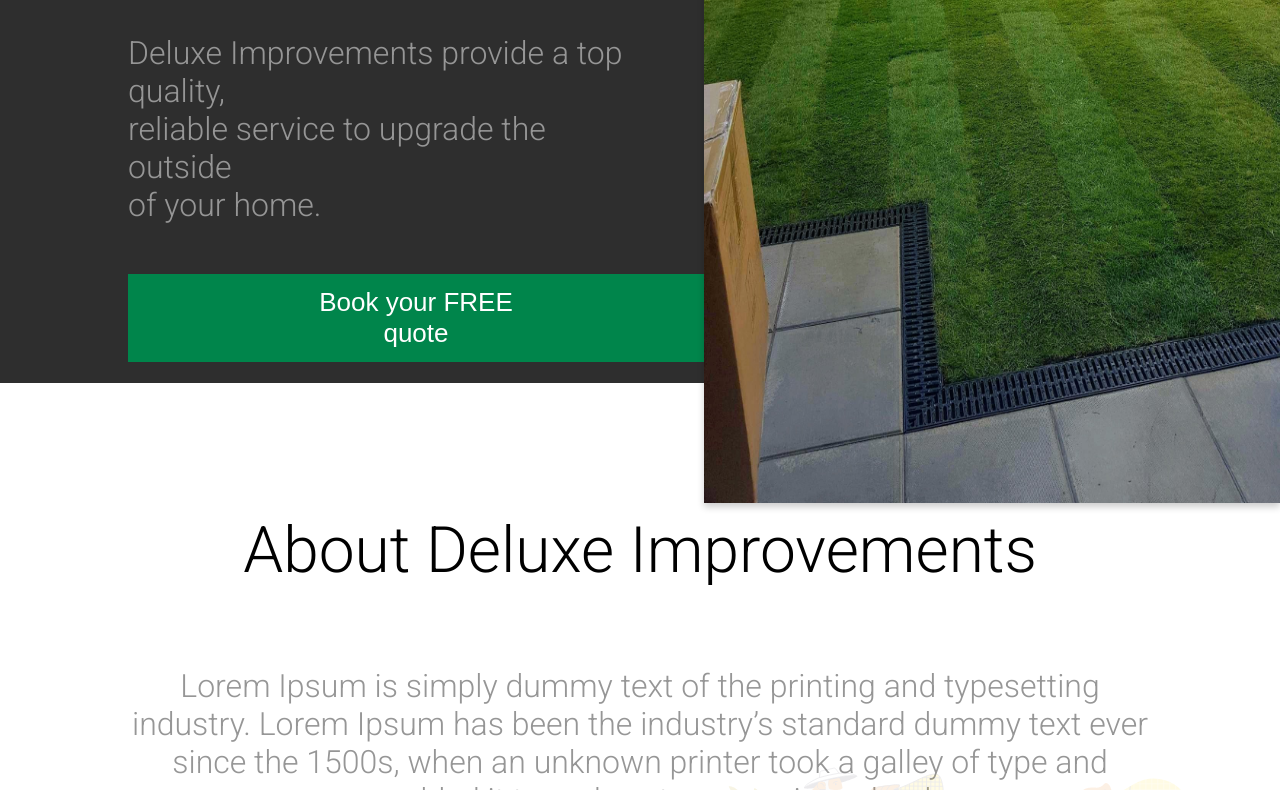
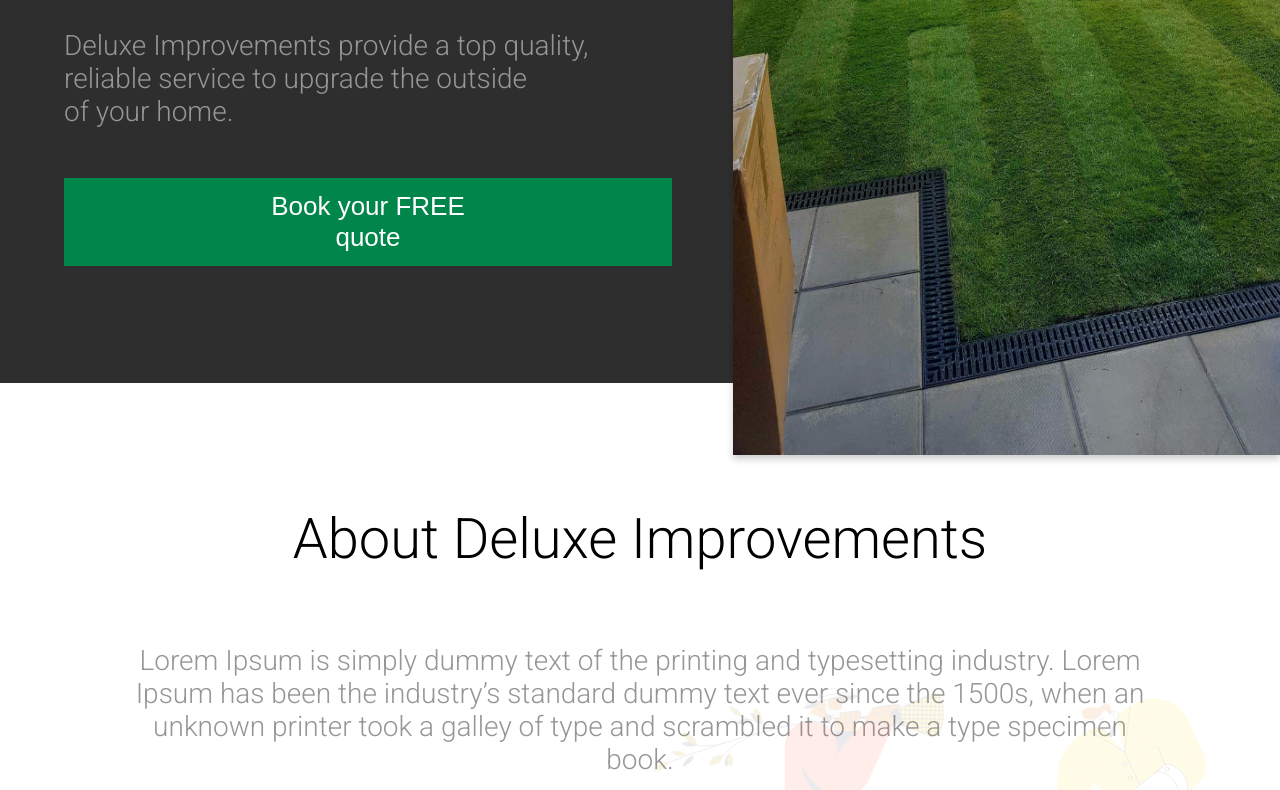
Before and after one commit to connor-blackburn/Deluxe-Improvements, a plain HTML site: page index.html in a window 1280 px wide. Shown: the part 429-1219 px from the top of the page. Drawn offline with Linux system fonts and the light colour scheme.

Commit message:
Styling Edited For Large Laptop Device Size

```diff
--- a/index.html
+++ b/index.html
@@ -91,9 +91,9 @@
     <section id="testimonials" class="testimonials_wrapper">
 
       <div class="testimonial_heading">
-        <img src="assets/images/started_line.png" height='1px' alt="">
+        <img src="assets/images/started_line.png" height='1px' width='15%' alt="">
         <h1>What Our <span>Great Clients</span> Are Saying</h1>
-        <img src="assets/images/started_line.png" height='1px' alt="">
+        <img src="assets/images/started_line.png" height='1px' width='15%' alt="">
       </div>
 
       <div class="tesimonial_content">
@@ -108,10 +108,10 @@
       <h1>How We <span class='process_header'>Transform</span> Your Home</h1>
 
       <div class="process_content">
-        <div class="call"><img src="assets/icons/call.svg" alt="" height='150' width='150'><br/><p>Get in contact</p></div>
-        <div class="measure"><img src="assets/icons/measure.svg" alt="" height='150' width='150'><br/><p>We will measure up <br/> the job FREE</p></div>
-        <div class="magic"><img src="assets/icons/magic.svg" alt="" height='150' width='150'><br/><p>Let us work our magic</p></div>
-        <div class="result"><img src="assets/icons/celebrate.svg" alt="" height='150' width='150'><br/><p>Enjoy your <br/> transformation</p></div>
+        <div class="call"><img src="assets/icons/call.svg" alt="" height='150px' width='150px'><br/><p>Get in contact</p></div>
+        <div class="measure"><img src="assets/icons/measure.svg" alt="" height='150px' width='150px'><br/><p>We will measure up <br/> the job FREE</p></div>
+        <div class="magic"><img src="assets/icons/magic.svg" alt="" height='150px' width='150px'><br/><p>Let us work our magic</p></div>
+        <div class="result"><img src="assets/icons/celebrate.svg" alt="" height='150px' width='150px'><br/><p>Enjoy your <br/> transformation</p></div>
       </div>
     </section>
 
@@ -135,9 +135,9 @@
     <!-- Get Started Section -->
     <section id="get_started" class="get_started_wrapper">
       <div class="get_started_header">
-        <img src="assets/images/started_line.png" height='1px' alt="">
+        <img src="assets/images/started_line.png" height='1px' width='15%' alt="">
         <h1>Ready To Book Your <span>FREE</span> Quote?</h1>
-        <img src="assets/images/started_line.png" alt="" height='1px'>
+        <img src="assets/images/started_line.png" alt="" width='15%' height='1px'>
         </div>
       <p>Your dream home isn’t far away!</p>
       <button>Book Me A FREE Quote Now</button>
--- a/sass/partials/_buttons.scss
+++ b/sass/partials/_buttons.scss
@@ -4,7 +4,6 @@
 @mixin heroButton {
     background-color: $accent;
     color: $heroHeading;
-    padding: 1em 3em;
     border: none;
     font-size: 26px;
     padding: .5em 7em;
--- a/sass/style.scss
+++ b/sass/style.scss
@@ -8,10 +8,13 @@
 @import 'partials/breakpoints';
 
 // Styling
+html {
+    overflow-x: hidden;
+}
+
 body {
     padding: 0;
     margin: 0;
-    overflow-x: hidden;
 }
 
 // Navigation
@@ -29,6 +32,9 @@
         z-index: 1;
         background-color: $primaryBackground;
         padding: 1em 0;
+        @include laptopLarge {
+            flex: 0.95
+        }
     }
 
     .nav_links ul {
@@ -67,18 +73,26 @@
 .hero_left {
     flex: 1;
     margin-left: 10%;
+    @include laptopLarge {
+        margin-left: 5%
+    }
 
     h1 {
     @include heroHeading;
+    @include laptopLarge {
+        font-size: 3.5em;
+    }
     }
         span {
             color: $accent;
-
         }
 
     p {
         @include heroDescription;
         margin: 50px 50px 50px 0px;
+        @include laptopLarge {
+            font-size: 1.75em;
+        }
     }
 
     button {
@@ -94,6 +108,11 @@
     img {
         box-shadow: 0px 4px 7px rgba(0 , 0, 0, 0.2);
         z-index: -100;
+        @include laptopLarge {
+            height: 95%;
+            width: 90%;
+            float: right;
+        }
     }
 }
 
@@ -105,14 +124,23 @@
     flex-direction: column;
     text-align: center;
     padding-top: 6%;
+    @include laptopLarge {
+        height: 70vh;
+    }
 
     h1 {
         @include pageHeading;
+        @include laptopLarge {
+            font-size: 3.5em;
+        }
     }
 
     p {
         @include pageDescription;
         margin: 2% 10%;
+        @include laptopLarge {
+            font-size: 1.75em;
+        }
     }
 
     img {
@@ -123,6 +151,9 @@
         top: 145%;
         left: 51%;
         z-index: 0;
+        @include laptopLarge {
+            top: 135%;
+        }
     }
 }
 
@@ -146,6 +177,9 @@
         h2 {
             @include serviceHeading;
             flex: 1;
+            @include laptopLarge {
+                font-size: 3em;
+            }
         }
 
         p {
@@ -155,6 +189,11 @@
             margin: 0 auto;
             text-align: center;
             width: 70%;
+            @include laptopLarge {
+                font-size: 1.75em;
+                width: 60%;
+                padding-bottom: 2.5em;
+            }
         }
     }
 
@@ -176,6 +215,9 @@
         h2 {
             @include serviceHeading;
             flex: 1;
+            @include laptopLarge {
+                font-size: 3em;
+            }
         }
 
         p {
@@ -185,6 +227,11 @@
             margin: 0 auto;
             text-align: center;
             width: 70%;
+            @include laptopLarge {
+                font-size: 1.75em;
+                width: 60%;
+                padding-bottom: 2.5em;
+            }
         }
 }
 
@@ -206,6 +253,9 @@
         h2 {
             @include serviceHeading;
             flex: 1;
+            @include laptopLarge {
+                font-size: 3em;
+            }
         }
 
         p {
@@ -215,6 +265,11 @@
             margin: 0 auto;
             text-align: center;
             width: 70%;
+            @include laptopLarge {
+                font-size: 1.75em;
+                width: 60%;
+                padding-bottom: 2.5em;
+            }
         }
 }
 
@@ -236,6 +291,9 @@
         h2 {
             @include serviceHeading;
             flex: 1;
+            @include laptopLarge {
+                font-size: 3em;
+            }
         }
 
         p {
@@ -245,6 +303,11 @@
             margin: 0 auto;
             text-align: center;
             width: 70%;
+            @include laptopLarge {
+                font-size: 1.75em;
+                width: 60%;
+                padding-bottom: 2.5em;
+            }
         }
 }
 
@@ -259,10 +322,12 @@
     height: 50vh;
     display: flex;
     flex-direction: column;
+    @include laptopLarge {
+        height: 40vh;
+    }
 
     .testimonial_heading {
         flex: 1;
-
         display: flex;
         flex-direction: row;
         align-items: center;
@@ -270,9 +335,19 @@
 
         h1 {
             @include pageHeading;
+            @include laptopLarge {
+                font-size: 3em;
+                text-align: center;
+            }
 
             span {
                 color: $accent;
+            }
+
+            img {
+                @include laptopLarge {
+                    width: 10%;
+                }
             }
         }
     }
@@ -291,6 +366,9 @@
             text-align: center;
             margin: 2em auto;
             @include pageDescription;
+            @include laptopLarge {
+                font-size: 1.5em;
+            }
         }
 
     }
@@ -306,6 +384,9 @@
         @include pageHeading;
         color: $heroHeading;
         padding: 1em;
+        @include laptopLarge {
+            font-size: 3em;
+        }
 
         span {
             color: $accent;
@@ -320,6 +401,16 @@
 
         p {
             @include pageDescription;
+            @include laptopLarge {
+                font-size: 1.5em;
+            }
+        }
+
+        img {
+            @include laptopLarge {
+                height: 100px;
+                width: 100px;
+            }
         }
     }
 }
@@ -332,6 +423,9 @@
 
     h1 {
         @include pageHeading;
+        @include laptopLarge {
+            font-size: 3me;
+        }
     }
 
     .portfolio_gallery {
@@ -384,6 +478,10 @@
 .get_started_wrapper {
     text-align: center;
     height: 50vh;
+    @include laptopLarge {
+        margin: 3em 0;
+        height: 40vh;
+    }
 
     .get_started_header{
         display: flex;
@@ -394,6 +492,10 @@
 
         h1 {
             @include pageHeading;
+            @include laptopLarge {
+                font-size: 3em;
+            }
+
             span {
                 color: $accent;
             }
```
Also changed, not shown: sass/style.css, 1 other file.
